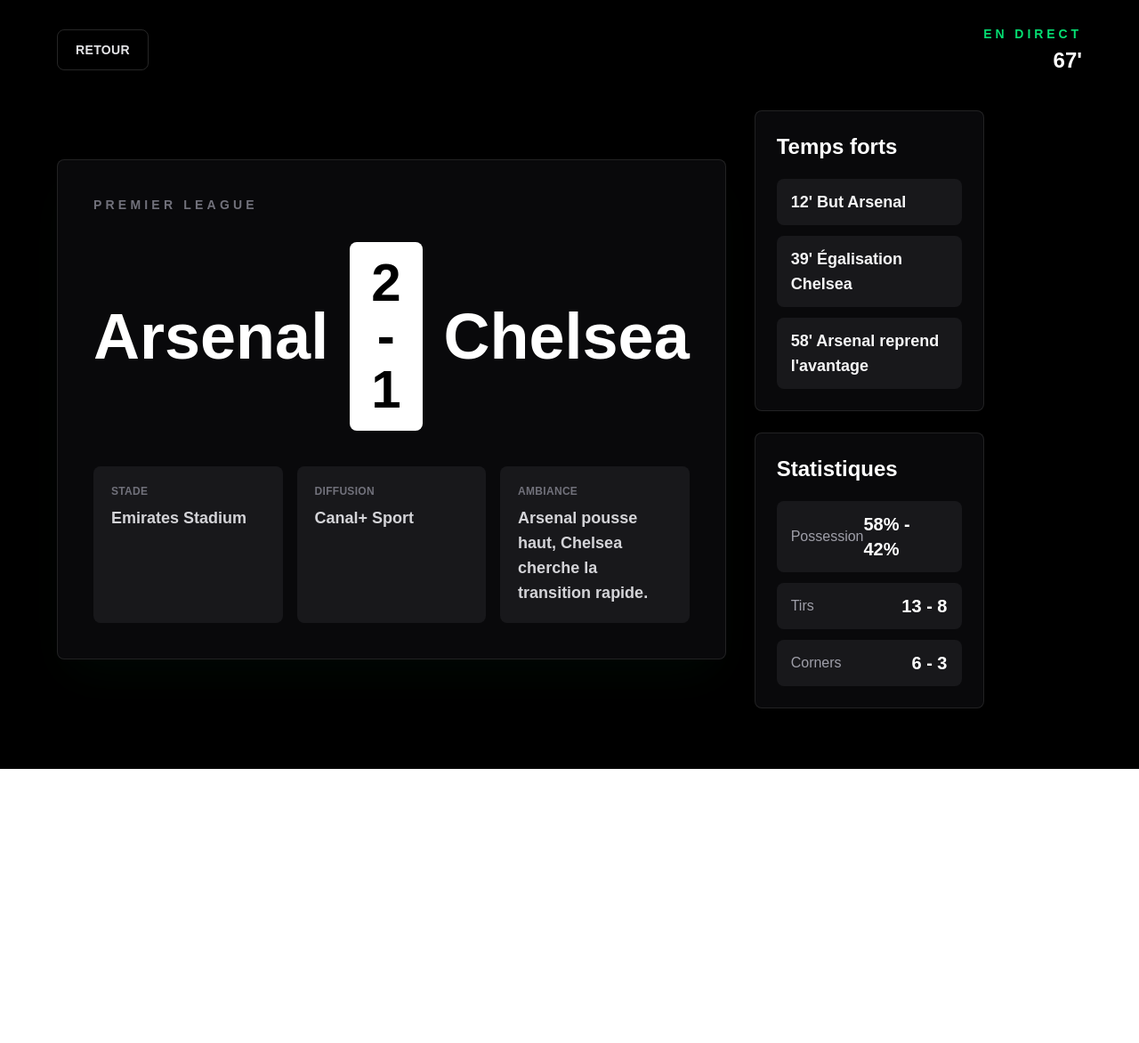
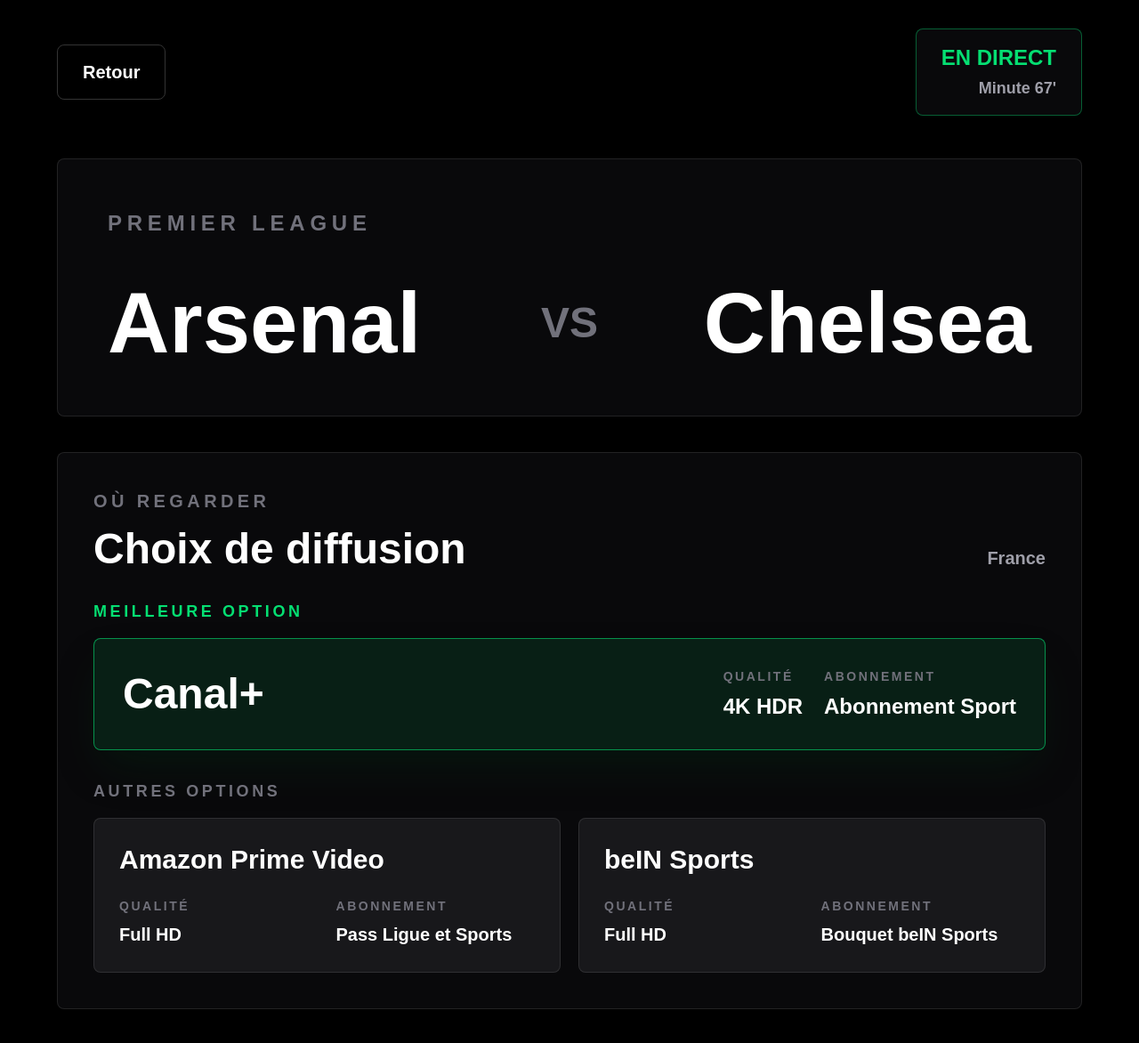
Before and after one commit to HonanL/footyview, a Next.js app: page /match/arsenal-chelsea in a window 1280 px wide. Shown: the top 1172 px of the page at 89% size. Before the commit the page ends 864 px from the top, so only its background shows below. Built offline with nearby package versions, Linux system fonts and the light colour scheme.

Commit message:
add ou regarder system

```diff
--- a/app/match/[id]/page.tsx
+++ b/app/match/[id]/page.tsx
@@ -1,6 +1,6 @@
 import Link from "next/link";
 import { notFound } from "next/navigation";
-import { getMatch, matches } from "../../matches";
+import { getMatch, getMatchTitle, matches } from "../../matches";
 
 type MatchPageProps = {
   params: Promise<{
@@ -19,7 +19,7 @@
   const match = getMatch(id);
 
   return {
-    title: match ? `${match.teams} | FootyView` : "Match | FootyView",
+    title: match ? `${getMatchTitle(match)} | FootyView` : "Match | FootyView",
   };
 }
 
@@ -31,99 +31,115 @@
     notFound();
   }
 
+  const bestProvider = match.providers.find((provider) => provider.bestOption);
+  const otherProviders = match.providers.filter((provider) => !provider.bestOption);
+  const statusColor = match.status === "EN DIRECT" ? "text-green-400" : "text-sky-300";
+  const statusBorder = match.status === "EN DIRECT" ? "border-green-400/40" : "border-sky-300/40";
+
   return (
     <main className="min-h-screen bg-black text-white">
-      <section className="min-h-screen px-8 py-7 sm:px-12 lg:px-16">
-        <div className="mx-auto flex min-h-[calc(100vh-3.5rem)] max-w-7xl flex-col">
-          <header className="flex items-center justify-between gap-6">
+      <section className="mx-auto flex min-h-screen max-w-7xl flex-col px-8 py-8 sm:px-12 lg:px-16">
+        <header className="flex items-center justify-between gap-8">
           <Link
             href="/"
-              className="rounded-lg border border-white/15 px-5 py-3 text-sm font-semibold uppercase tracking-wide text-zinc-200 outline-none transition hover:border-green-400 focus:border-green-400 focus:ring-4 focus:ring-green-400/25"
+            className="rounded-lg border border-white/20 px-7 py-4 text-xl font-black outline-none transition hover:border-white focus:border-green-400 focus:ring-4 focus:ring-green-400/25"
           >
             Retour
           </Link>
-            <div className="text-right">
-              <p className="text-sm font-semibold uppercase tracking-[0.28em] text-green-400">
-                {match.status}
+
+          <div className={`rounded-lg border ${statusBorder} bg-zinc-950 px-7 py-4 text-right`}>
+            <p className={`text-2xl font-black ${statusColor}`}>{match.status}</p>
+            <p className="mt-1 text-lg font-semibold text-zinc-400">
+              {match.status === "EN DIRECT" ? "Minute" : "Début"} {match.minute}
             </p>
-              <p className="mt-1 text-2xl font-black">{match.minute}</p>
           </div>
         </header>
 
-          <div className="grid flex-1 items-center gap-8 py-10 lg:grid-cols-[1.3fr_0.7fr]">
-            <section className="rounded-lg border border-white/10 bg-zinc-950 p-8 shadow-2xl shadow-green-950/20 sm:p-10">
-              <p className="text-sm font-semibold uppercase tracking-[0.3em] text-zinc-500">
-                {match.competition}
+        <div className="grid flex-1 content-center gap-10 py-12">
+          <section className="rounded-lg border border-white/10 bg-zinc-950 p-8 sm:p-12 lg:p-14">
+            <p className="text-2xl font-black uppercase tracking-[0.24em] text-zinc-500">
+              {match.league}
             </p>
 
-              <div className="mt-8 grid items-center gap-6 sm:grid-cols-[1fr_auto_1fr]">
-                <h1 className="text-5xl font-black leading-none sm:text-6xl lg:text-7xl">
+            <div className="mt-12 grid items-center gap-8 lg:grid-cols-[1fr_auto_1fr]">
+              <h1 className="text-6xl font-black leading-none sm:text-7xl lg:text-8xl">
                 {match.homeTeam}
               </h1>
-                <div className="rounded-lg bg-white px-6 py-4 text-center text-5xl font-black text-black sm:text-6xl">
-                  {match.score}
-                </div>
-                <h2 className="text-5xl font-black leading-none sm:text-right sm:text-6xl lg:text-7xl">
+
+              <p className="text-center text-4xl font-black text-zinc-500 lg:text-5xl">VS</p>
+
+              <h2 className="text-6xl font-black leading-none sm:text-7xl lg:text-right lg:text-8xl">
                 {match.awayTeam}
               </h2>
             </div>
+          </section>
 
-              <div className="mt-10 grid gap-4 text-lg text-zinc-300 sm:grid-cols-3">
-                <div className="rounded-lg bg-zinc-900 p-5">
-                  <p className="text-xs font-bold uppercase tracking-wide text-zinc-500">
-                    Stade
+          <section className="rounded-lg border border-white/10 bg-zinc-950 p-8 sm:p-10">
+            <div className="flex flex-col gap-3 sm:flex-row sm:items-end sm:justify-between">
+              <div>
+                <p className="text-xl font-black uppercase tracking-[0.22em] text-zinc-500">
+                  Où regarder
                 </p>
-                  <p className="mt-2 font-semibold">{match.stadium}</p>
+                <h3 className="mt-4 text-4xl font-black sm:text-5xl">Choix de diffusion</h3>
               </div>
-                <div className="rounded-lg bg-zinc-900 p-5">
-                  <p className="text-xs font-bold uppercase tracking-wide text-zinc-500">
-                    Diffusion
+              <p className="text-xl font-semibold text-zinc-400">France</p>
+            </div>
+
+            {bestProvider ? (
+              <div className="mt-8">
+                <p className="mb-4 text-lg font-black uppercase tracking-[0.2em] text-green-400">
+                  Meilleure option
                 </p>
-                  <p className="mt-2 font-semibold">{match.channel}</p>
+                <article className="rounded-lg border border-green-400/60 bg-green-400/10 p-7 shadow-2xl shadow-green-950/40 sm:p-8">
+                  <div className="grid gap-6 lg:grid-cols-[1fr_auto_auto] lg:items-center">
+                    <h4 className="text-4xl font-black sm:text-5xl">{bestProvider.name}</h4>
+                    <div>
+                      <p className="text-sm font-black uppercase tracking-[0.18em] text-zinc-500">
+                        Qualité
+                      </p>
+                      <p className="mt-2 text-2xl font-black">{bestProvider.quality}</p>
                     </div>
-                <div className="rounded-lg bg-zinc-900 p-5">
-                  <p className="text-xs font-bold uppercase tracking-wide text-zinc-500">
-                    Ambiance
+                    <div>
+                      <p className="text-sm font-black uppercase tracking-[0.18em] text-zinc-500">
+                        Abonnement
                       </p>
-                  <p className="mt-2 font-semibold">{match.mood}</p>
+                      <p className="mt-2 text-2xl font-black">{bestProvider.subscription}</p>
+                    </div>
+                  </div>
+                </article>
+              </div>
+            ) : null}
+
+            <div className="mt-8">
+              <p className="mb-4 text-lg font-black uppercase tracking-[0.2em] text-zinc-500">
+                Autres options
+              </p>
+              <div className="grid gap-5 lg:grid-cols-2">
+                {otherProviders.map((provider) => (
+                  <article
+                    key={provider.name}
+                    className="rounded-lg border border-white/10 bg-zinc-900 p-7"
+                  >
+                    <h4 className="text-3xl font-black">{provider.name}</h4>
+                    <div className="mt-6 grid gap-5 sm:grid-cols-2">
+                      <div>
+                        <p className="text-sm font-black uppercase tracking-[0.18em] text-zinc-500">
+                          Qualité
+                        </p>
+                        <p className="mt-2 text-xl font-black">{provider.quality}</p>
+                      </div>
+                      <div>
+                        <p className="text-sm font-black uppercase tracking-[0.18em] text-zinc-500">
+                          Abonnement
+                        </p>
+                        <p className="mt-2 text-xl font-black">{provider.subscription}</p>
+                      </div>
+                    </div>
+                  </article>
+                ))}
               </div>
             </div>
           </section>
-
-            <aside className="grid gap-6">
-              <section className="rounded-lg border border-white/10 bg-zinc-950 p-6">
-                <h3 className="text-2xl font-black">Temps forts</h3>
-                <div className="mt-5 space-y-3">
-                  {match.timeline.map((event) => (
-                    <p
-                      key={event}
-                      className="rounded-lg bg-zinc-900 px-4 py-3 text-lg font-semibold text-zinc-100"
-                    >
-                      {event}
-                    </p>
-                  ))}
-                </div>
-              </section>
-
-              <section className="rounded-lg border border-white/10 bg-zinc-950 p-6">
-                <h3 className="text-2xl font-black">Statistiques</h3>
-                <dl className="mt-5 grid gap-3">
-                  <div className="flex items-center justify-between rounded-lg bg-zinc-900 px-4 py-3">
-                    <dt className="text-zinc-400">Possession</dt>
-                    <dd className="text-xl font-black">{match.stats.possession}</dd>
-                  </div>
-                  <div className="flex items-center justify-between rounded-lg bg-zinc-900 px-4 py-3">
-                    <dt className="text-zinc-400">Tirs</dt>
-                    <dd className="text-xl font-black">{match.stats.shots}</dd>
-                  </div>
-                  <div className="flex items-center justify-between rounded-lg bg-zinc-900 px-4 py-3">
-                    <dt className="text-zinc-400">Corners</dt>
-                    <dd className="text-xl font-black">{match.stats.corners}</dd>
-                  </div>
-                </dl>
-              </section>
-            </aside>
-          </div>
         </div>
       </section>
     </main>
--- a/app/matches.ts
+++ b/app/matches.ts
@@ -1,83 +1,113 @@
+export type MatchStatus = "EN DIRECT" | "À VENIR";
+
+export type Provider = {
+  name: string;
+  quality: string;
+  bestOption: boolean;
+  subscription: string;
+};
+
 export type Match = {
   id: string;
-  competition: string;
-  teams: string;
+  league: string;
   homeTeam: string;
   awayTeam: string;
-  status: string;
+  status: MatchStatus;
   minute: string;
-  score: string;
-  stadium: string;
-  channel: string;
-  mood: string;
-  timeline: string[];
-  stats: {
-    possession: string;
-    shots: string;
-    corners: string;
-  };
+  providers: Provider[];
 };
 
 export const matches: Match[] = [
   {
     id: "arsenal-chelsea",
-    competition: "Premier League",
-    teams: "Arsenal vs Chelsea",
+    league: "Premier League",
     homeTeam: "Arsenal",
     awayTeam: "Chelsea",
     status: "EN DIRECT",
     minute: "67'",
-    score: "2 - 1",
-    stadium: "Emirates Stadium",
-    channel: "Canal+ Sport",
-    mood: "Arsenal pousse haut, Chelsea cherche la transition rapide.",
-    timeline: ["12' But Arsenal", "39' Égalisation Chelsea", "58' Arsenal reprend l'avantage"],
-    stats: {
-      possession: "58% - 42%",
-      shots: "13 - 8",
-      corners: "6 - 3",
-    },
+    providers: [
+      {
+        name: "Canal+",
+        quality: "4K HDR",
+        bestOption: true,
+        subscription: "Abonnement Sport",
+      },
+      {
+        name: "Amazon Prime Video",
+        quality: "Full HD",
+        bestOption: false,
+        subscription: "Pass Ligue et Sports",
+      },
+      {
+        name: "beIN Sports",
+        quality: "Full HD",
+        bestOption: false,
+        subscription: "Bouquet beIN Sports",
+      },
+    ],
   },
   {
     id: "barcelone-real-madrid",
-    competition: "LaLiga",
-    teams: "Barcelone vs Real Madrid",
+    league: "LaLiga",
     homeTeam: "Barcelone",
     awayTeam: "Real Madrid",
     status: "EN DIRECT",
     minute: "51'",
-    score: "1 - 1",
-    stadium: "Estadi Olímpic Lluís Companys",
-    channel: "beIN Sports 1",
-    mood: "Classico tendu, rythme élevé et beaucoup d'espaces entre les lignes.",
-    timeline: ["18' But Real Madrid", "33' Barcelone égalise", "49' Occasion franche Barcelone"],
-    stats: {
-      possession: "61% - 39%",
-      shots: "9 - 7",
-      corners: "4 - 5",
-    },
+    providers: [
+      {
+        name: "beIN Sports",
+        quality: "4K",
+        bestOption: true,
+        subscription: "Bouquet beIN Sports",
+      },
+      {
+        name: "Canal+",
+        quality: "Full HD",
+        bestOption: false,
+        subscription: "Pack chaînes sport",
+      },
+      {
+        name: "Amazon Prime Video",
+        quality: "Full HD",
+        bestOption: false,
+        subscription: "Location événement",
+      },
+    ],
   },
   {
     id: "inter-ac-milan",
-    competition: "Serie A",
-    teams: "Inter Milan vs AC Milan",
+    league: "Serie A",
     homeTeam: "Inter Milan",
     awayTeam: "AC Milan",
-    status: "EN DIRECT",
-    minute: "73'",
-    score: "0 - 0",
-    stadium: "San Siro",
-    channel: "DAZN",
-    mood: "Derby fermé, les deux blocs attendent l'erreur décisive.",
-    timeline: ["21' Carton jaune Inter", "46' Double changement Milan", "70' Parade decisive"],
-    stats: {
-      possession: "49% - 51%",
-      shots: "7 - 10",
-      corners: "2 - 6",
-    },
+    status: "À VENIR",
+    minute: "20:45",
+    providers: [
+      {
+        name: "DAZN",
+        quality: "Full HD 60 i/s",
+        bestOption: true,
+        subscription: "Abonnement DAZN",
+      },
+      {
+        name: "Canal+",
+        quality: "Full HD",
+        bestOption: false,
+        subscription: "Pack Sport",
+      },
+      {
+        name: "beIN Sports",
+        quality: "HD",
+        bestOption: false,
+        subscription: "Bouquet beIN Sports",
+      },
+    ],
   },
 ];
 
 export function getMatch(id: string) {
   return matches.find((match) => match.id === id);
 }
+
+export function getMatchTitle(match: Match) {
+  return `${match.homeTeam} vs ${match.awayTeam}`;
+}
```
Also changed, not shown: app/page.tsx (+11 -8 lines). Lines whose indentation alone changed are shown as unchanged.
